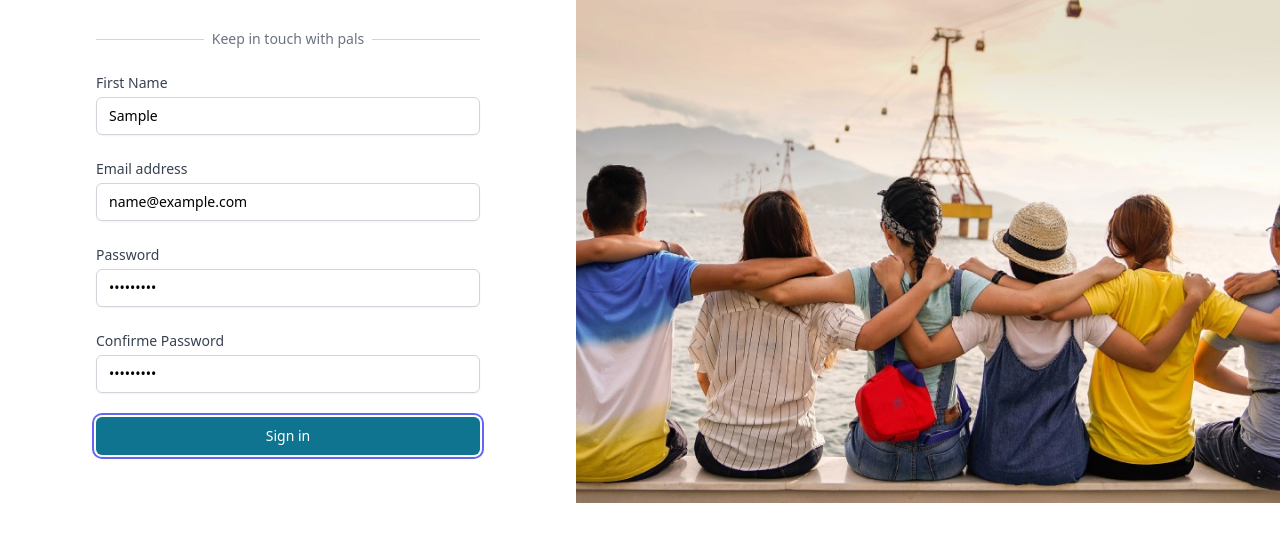
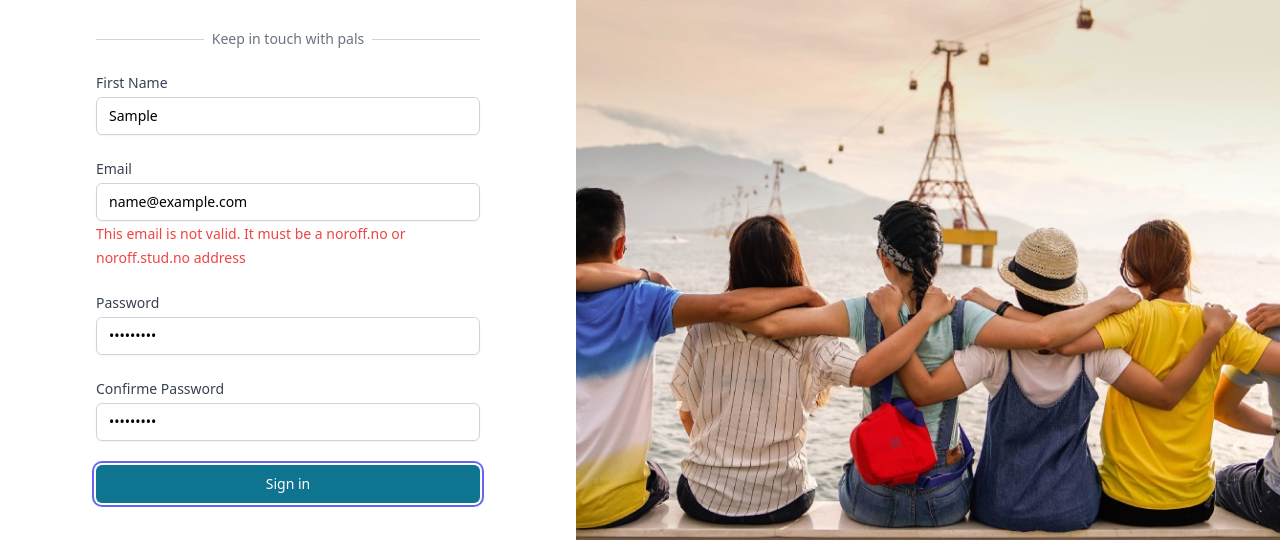
Before and after one commit to Liisagrant/Js-2-Ca-lisa-grant, a website built with Vite: page signup.html in a window 1280 px wide. Both pictures are taken after typing "Sample", "name@example.com", "Sample123", "Sample123" into the empty fields and a click on the button "Sign in". Shown: the part 219-759 px from the top of the page. Built offline with nearby package versions, Linux system fonts and the light colour scheme.

```diff
--- a/signup.html
+++ b/signup.html
@@ -82,7 +82,7 @@
                   <label
                     for="email"
                     class="block text-sm font-medium text-gray-700"
-                    >Email address</label
+                    >Email</label
                   >
                   <div class="mt-1">
                     <input
@@ -95,6 +95,13 @@
                   </div>
                   <span id="emailError" class="hidden text-sm text-red-500"
                     >Please enter valid email
+                  </span>
+                  <span
+                    id="emailErrorNotValid"
+                    class="hidden text-sm text-red-500"
+                  >
+                    This email is not valid. It must be a noroff.no or
+                    noroff.stud.no address
                   </span>
                 </div>
 
@@ -141,6 +148,11 @@
                     id="confirmpasswordError"
                     class="hidden text-sm text-red-500"
                     >Please enter a password with atleast 8 characters
+                  </span>
+                  <span
+                    id="passwordErrorNotMatch"
+                    class="hidden text-sm text-red-500"
+                    >Password does not match
                   </span>
                 </div>
                 <div>
```
